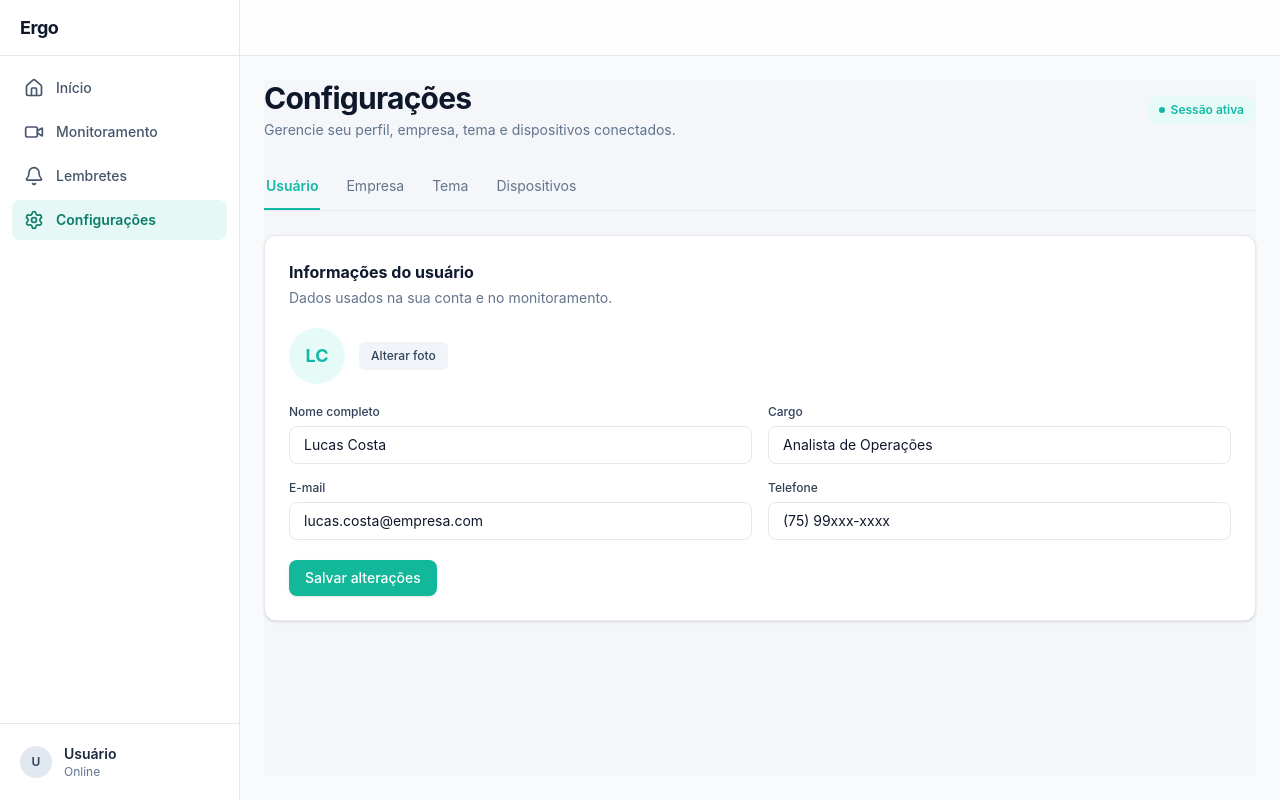
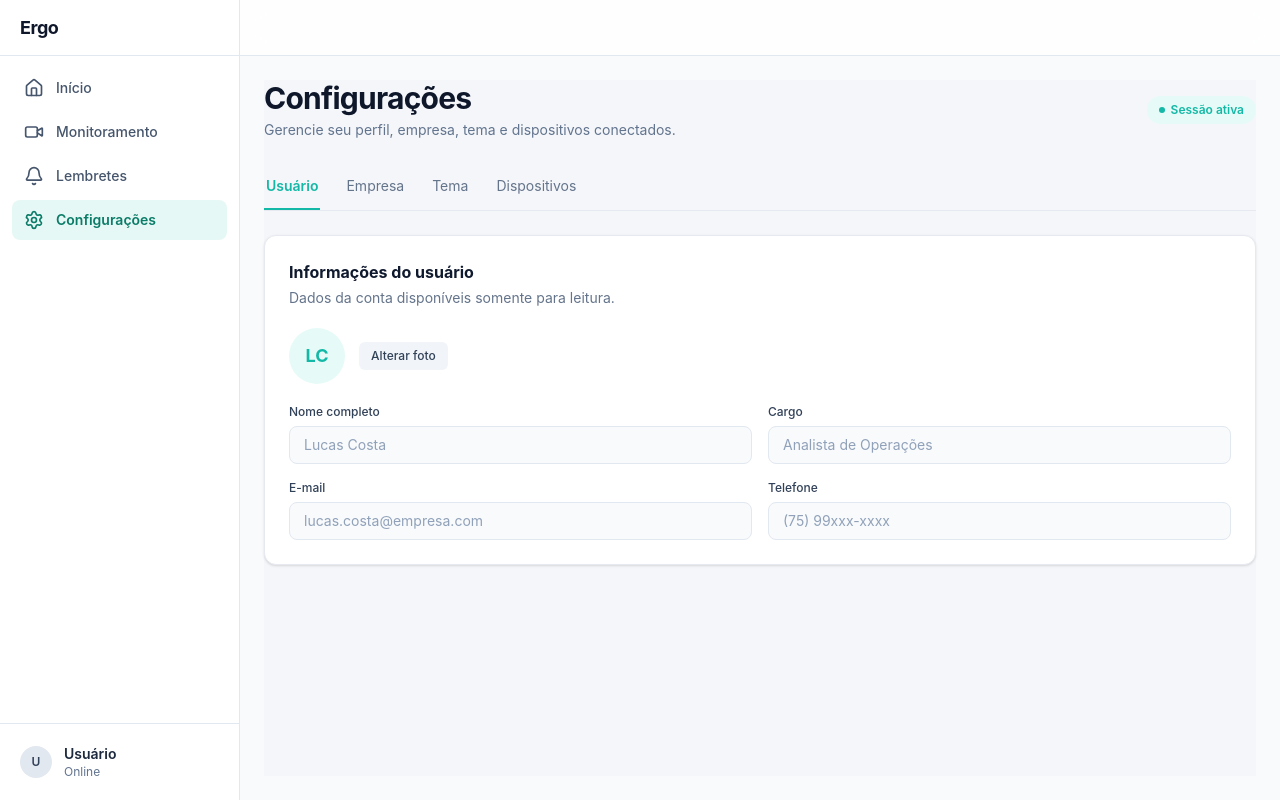
Before and after one commit to otaviocostao/ergo-app-tauri, a React (Vite) app: page /settings in a window 1280 px wide. Built offline with nearby package versions, Linux system fonts and the light colour scheme.

Commit message:
feat: alterando visualização do usuário no campo configuração

```diff
--- a/src/pages/Settings.tsx
+++ b/src/pages/Settings.tsx
@@ -1,4 +1,4 @@
-import { useState } from "react";
+import { useRef, useState, type ChangeEvent } from "react";
 import Header from "../components/Header";
 import Button from "../components/Button";
 import Input from "../components/Input";
@@ -40,7 +40,19 @@ function ThemePreview({ theme }: { theme: ThemeOption }) {
 export default function Settings() {
   const [activeTab, setActiveTab] = useState<SettingsTab>("usuario");
   const [theme, setTheme] = useState<ThemeOption>("Claro");
-  const [saved, setSaved] = useState(false);
+  const [profilePhoto, setProfilePhoto] = useState<string | null>(null);
+  const photoInputRef = useRef<HTMLInputElement>(null);
+
+  const handlePhotoChange = (event: ChangeEvent<HTMLInputElement>) => {
+    const file = event.target.files?.[0];
+
+    if (!file) return;
+
+    const reader = new FileReader();
+    reader.onload = () => setProfilePhoto(reader.result as string);
+    reader.readAsDataURL(file);
+    event.target.value = "";
+  };
 
   return (
     <div className="w-full min-h-full bg-[#f4f6f9] pb-8 dark:bg-slate-950">
@@ -74,23 +86,39 @@ export default function Settings() {
       {activeTab === "usuario" && (
         <section className="rounded-xl border border-[#e6eaf0] bg-white p-5 shadow-sm sm:p-6 dark:border-slate-800 dark:bg-slate-900">
           <h2 className="text-base font-bold text-[#101a2e] dark:text-white">Informações do usuário</h2>
-          <p className="mb-5 mt-1 text-sm text-[#64748b]">Dados usados na sua conta e no monitoramento.</p>
+          <p className="mb-5 mt-1 text-sm text-[#64748b]">Dados da conta disponíveis somente para leitura.</p>
 
           <div className="mb-5 flex items-center gap-3.5">
-            <div className="flex h-14 w-14 items-center justify-center rounded-full bg-[#e6fbf7] text-lg font-bold text-[#14b8a6]">LC</div>
-            <Button variant="secondary" size="sm" type="button">Alterar foto</Button>
+            <div className="flex h-14 w-14 shrink-0 items-center justify-center overflow-hidden rounded-full bg-[#e6fbf7] text-lg font-bold text-[#14b8a6]">
+              {profilePhoto ? (
+                <img className="h-full w-full object-cover" src={profilePhoto} alt="Foto do perfil" />
+              ) : (
+                "LC"
+              )}
+            </div>
+            <input
+              ref={photoInputRef}
+              className="hidden"
+              type="file"
+              accept="image/*"
+              onChange={handlePhotoChange}
+              aria-label="Selecionar foto do perfil"
+            />
+            <Button
+              variant="secondary"
+              size="sm"
+              type="button"
+              onClick={() => photoInputRef.current?.click()}
+            >
+              Alterar foto
+            </Button>
           </div>
 
           <div className="grid grid-cols-1 gap-4 sm:grid-cols-2">
-            <Input label="Nome completo" defaultValue="Lucas Costa" />
-            <Input label="Cargo" defaultValue="Analista de Operações" />
-            <Input label="E-mail" type="email" defaultValue="lucas.costa@empresa.com" />
-            <Input label="Telefone" defaultValue="(75) 99xxx-xxxx" />
-          </div>
-
-          <div className="mt-5 flex items-center gap-3">
-            <Button type="button" onClick={() => setSaved(true)}>Salvar alterações</Button>
-            {saved && <span className="text-xs font-medium text-[#14b8a6]">Alterações salvas</span>}
+            <Input label="Nome completo" defaultValue="Lucas Costa" disabled />
+            <Input label="Cargo" defaultValue="Analista de Operações" disabled />
+            <Input label="E-mail" type="email" defaultValue="lucas.costa@empresa.com" disabled />
+            <Input label="Telefone" defaultValue="(75) 99xxx-xxxx" disabled />
           </div>
         </section>
       )}
```
